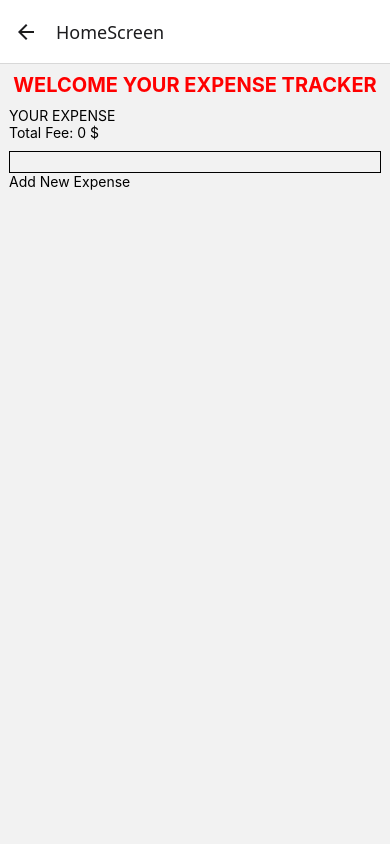
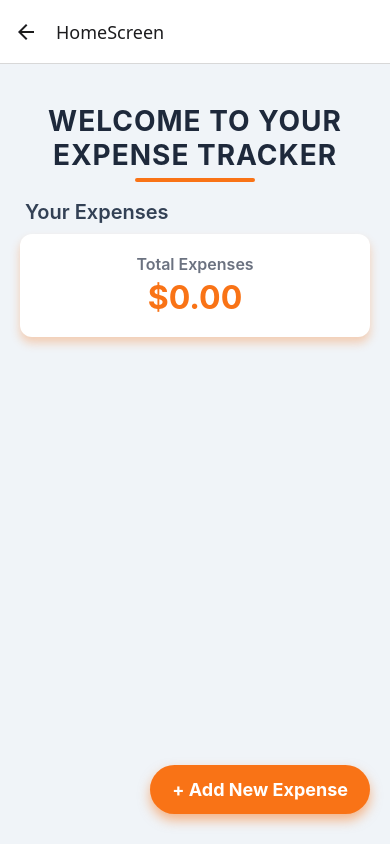
Before and after one commit to numancvlk/Expense-Tracking-App, a React Native app: screen /AddNewExpenseScreen in a window 390 px wide. Built offline with nearby package versions, Linux system fonts and the light colour scheme.

Commit message:
Added home screen styles

```diff
--- a/src/screens/AddNewExpense.tsx
+++ b/src/screens/AddNewExpense.tsx
@@ -6,46 +6,72 @@ import {
   KeyboardAvoidingView,
   Alert,
 } from "react-native";
-import { useState } from "react";
+import { useState, useEffect } from "react";
 
 import { RootStackParamList } from "./types/Navigation";
 import { NativeStackNavigationProp } from "@react-navigation/native-stack";
 import AsyncStorage from "@react-native-async-storage/async-storage";
+import { RouteProp } from "@react-navigation/native";
 
 type AddNewExpenseProps = {
   navigation: NativeStackNavigationProp<
     RootStackParamList,
     "AddNewExpenseScreen"
   >;
+  route: RouteProp<RootStackParamList, "AddNewExpenseScreen">;
 };
 
 const STORAGE_KEY = "expenses";
 
 export default function AddNewExpense(props: AddNewExpenseProps) {
+  const { id } = props.route.params ?? {};
+
   const [expense, setExpense] = useState<string>("");
   const [amount, setAmount] = useState<string>("");
 
-  const handleAddNewExpense = async () => {
+  useEffect(() => {
+    if (id) {
+      AsyncStorage.getItem(STORAGE_KEY).then((stored) => {
+        const expenseList = stored ? JSON.parse(stored) : [];
+        const found = expenseList.find((e: any) => e.id === id);
+        if (found) {
+          setExpense(found.expense);
+          setAmount(found.amount.toString());
+        }
+      });
+    }
+  }, [id]);
+
+  const handleAddOrUpdateExpense = async () => {
     if (!expense || isNaN(parseFloat(amount))) {
       Alert.alert("Error", "Please enter valid values.");
       return;
     }
 
-    const newExpense = {
-      id: Date.now().toString(),
-      expense,
-      amount: parseFloat(amount),
-    };
-
     try {
       const stored = await AsyncStorage.getItem(STORAGE_KEY);
       const expenseList = stored ? JSON.parse(stored) : [];
 
-      const updatedList = [...expenseList, newExpense];
+      if (id) {
+        // Düzenleme: mevcut kaydı güncelle
+        const updatedList = expenseList.map((e: any) =>
+          e.id === id ? { ...e, expense, amount: parseFloat(amount) } : e
+        );
+        await AsyncStorage.setItem(STORAGE_KEY, JSON.stringify(updatedList));
+        Alert.alert("Updated", "Expense updated!");
+      } else {
+        // Yeni ekleme
+        const newExpense = {
+          id: Date.now().toString(),
+          expense,
+          amount: parseFloat(amount),
+        };
+        const updatedList = [...expenseList, newExpense];
 
-      await AsyncStorage.setItem(STORAGE_KEY, JSON.stringify(updatedList));
+        await AsyncStorage.setItem(STORAGE_KEY, JSON.stringify(updatedList));
 
-      Alert.alert("Saved", "New expense added!");
+        Alert.alert("Saved", "New expense added!");
+      }
 
       props.navigation.navigate("HomeScreen");
     } catch (err) {
@@ -55,7 +81,9 @@ export default function AddNewExpense(props: AddNewExpenseProps) {
 
   return (
     <KeyboardAvoidingView style={myStyles.container}>
-      <Text style={myStyles.title}>ADD NEW EXPENSE</Text>
+      <Text style={myStyles.title}>
+        {id ? "EDIT EXPENSE" : "ADD NEW EXPENSE"}
+      </Text>
 
       <TextInput
         value={expense}
@@ -70,8 +98,8 @@ export default function AddNewExpense(props: AddNewExpenseProps) {
         keyboardType="numeric"
       />
 
-      <TouchableOpacity onPress={handleAddNewExpense}>
-        <Text>Add your new expense</Text>
+      <TouchableOpacity onPress={handleAddOrUpdateExpense}>
+        <Text>{id ? "Update Expense" : "Add your new expense"}</Text>
       </TouchableOpacity>
     </KeyboardAvoidingView>
   );
--- a/src/screens/ExpenseDetailScreen.tsx
+++ b/src/screens/ExpenseDetailScreen.tsx
@@ -54,7 +54,7 @@ export default function ExpenseDetailScreen({
     );
   };
   const editExpense = () => {
-    navigation.navigate("AddNewExpenseScreen", { id }); // Bu kısmı sonra ekleyeceğiz
+    navigation.navigate("AddNewExpenseScreen", { id: expense?.id }); // Bu kısmı sonra ekleyeceğiz
   };
 
   if (!expense) {
--- a/src/screens/HomeScreen.tsx
+++ b/src/screens/HomeScreen.tsx
@@ -1,4 +1,10 @@
-import { View, Text, StyleSheet, TouchableOpacity, Alert } from "react-native";
+import {
+  View,
+  Text,
+  StyleSheet,
+  TouchableOpacity,
+  FlatList,
+} from "react-native";
 import { NativeStackScreenProps } from "@react-navigation/native-stack";
 import { RootStackParamList } from "./types/Navigation";
 import { useState } from "react";
@@ -38,39 +44,47 @@ export default function HomeScreen({ navigation }: HomeScreenProps) {
       fetchExpenses();
     }, [])
   );
+  const totalExpense = expenseList.reduce((sum, e) => sum + (e.amount || 0), 0);
+  const renderExpenseItem = ({
+    item,
+  }: {
+    item: { id: string; expense: string; amount: number };
+  }) => (
+    <TouchableOpacity
+      style={myStyles.expenseItem}
+      onPress={() =>
+        navigation.navigate("ExpenseDetailScreen", { id: item.id })
+      }
+    >
+      <View>
+        <Text style={myStyles.expenseName}>{item.expense}</Text>
+        <Text style={myStyles.expenseAmount}>${item.amount.toFixed(2)}</Text>
+      </View>
+    </TouchableOpacity>
+  );
 
   return (
     <View style={myStyles.container}>
-      <Text style={myStyles.title}>WELCOME YOUR EXPENSE TRACKER</Text>
+      <Text style={myStyles.header}>WELCOME TO YOUR EXPENSE TRACKER</Text>
+      <View style={myStyles.underline} />
 
-      <Text>YOUR EXPENSE</Text>
+      <Text style={myStyles.subheader}>Your Expenses</Text>
 
-      <View>
-        <Text>
-          Total Fee: {expenseList.reduce((sum, e) => sum + (e.amount || 0), 0)}{" "}
-          $
-        </Text>
+      <View style={myStyles.totalContainer}>
+        <Text style={myStyles.totalText}>Total Expenses</Text>
+        <Text style={myStyles.totalAmount}>${totalExpense.toFixed(2)}</Text>
       </View>
 
-      <View style={myStyles.expenseBox}>
-        {expenseList.map((e) => {
-          return (
-            <TouchableOpacity
-              key={e.id}
-              onPress={() =>
-                navigation.navigate("ExpenseDetailScreen", { id: e.id })
-              }
-            >
-              <Text>
-                {e.expense} - {e.amount}
-              </Text>
-            </TouchableOpacity>
-          );
-        })}
-      </View>
+      <FlatList
+        data={expenseList}
+        keyExtractor={(item) => item.id}
+        renderItem={renderExpenseItem}
+        contentContainerStyle={myStyles.listContainer}
+        showsVerticalScrollIndicator={false}
+      />
 
-      <TouchableOpacity onPress={handleNewExpense}>
-        <Text>Add New Expense</Text>
+      <TouchableOpacity style={myStyles.addButton} onPress={handleNewExpense}>
+        <Text style={myStyles.addButtonText}>+ Add New Expense</Text>
       </TouchableOpacity>
     </View>
   );
@@ -79,19 +93,101 @@ export default function HomeScreen({ navigation }: HomeScreenProps) {
 const myStyles = StyleSheet.create({
   container: {
     flex: 1,
-    margin: 9,
+    backgroundColor: "#f0f4f8",
+    paddingHorizontal: 20,
+    paddingTop: 40,
   },
-  title: {
+  header: {
+    fontSize: 28,
+    fontWeight: "bold",
+    color: "#1e293b", // Lacivert
+    textAlign: "center",
+    letterSpacing: 1,
+  },
+  underline: {
+    height: 4,
+    width: 120,
+    backgroundColor: "#f97316", // Parlak turuncu
+    alignSelf: "center",
+    marginTop: 6,
+    marginBottom: 18,
+    borderRadius: 2,
+    // Gradient yapabilirsin ileride, şu an basit renk
+  },
+  subheader: {
     fontSize: 20,
+    fontWeight: "600",
+    color: "#334155",
+    marginBottom: 10,
+    marginLeft: 5,
+  },
+  totalContainer: {
+    backgroundColor: "#fff",
+    borderRadius: 12,
+    paddingVertical: 20,
+    paddingHorizontal: 25,
+    marginBottom: 18,
+    shadowColor: "#f97316",
+    shadowOffset: { width: 0, height: 6 },
+    shadowOpacity: 0.3,
+    shadowRadius: 10,
+    elevation: 8,
+    alignItems: "center",
+  },
+  totalText: {
+    fontSize: 16,
+    fontWeight: "600",
+    color: "#6b7280", // Gri ton
+    marginBottom: 4,
+  },
+  totalAmount: {
+    fontSize: 32,
     fontWeight: "bold",
-    color: "red",
-    textAlign: "center",
-    marginBottom: 10,
+    color: "#f97316", // Turuncu, dikkat çeker
   },
-  expenseBox: {
-    borderWidth: 1,
-    borderColor: "black",
-    marginTop: 10,
-    padding: 10,
+  listContainer: {
+    paddingBottom: 80,
+  },
+  expenseItem: {
+    backgroundColor: "#fff",
+    padding: 18,
+    marginBottom: 14,
+    borderRadius: 10,
+    flexDirection: "row",
+    justifyContent: "space-between",
+    shadowColor: "#000",
+    shadowOpacity: 0.1,
+    shadowRadius: 6,
+    shadowOffset: { width: 0, height: 3 },
+    elevation: 3,
+  },
+  expenseName: {
+    fontSize: 18,
+    fontWeight: "600",
+    color: "#334155",
+  },
+  expenseAmount: {
+    fontSize: 18,
+    fontWeight: "700",
+    color: "#1e293b",
+  },
+  addButton: {
+    position: "absolute",
+    bottom: 30,
+    right: 20,
+    backgroundColor: "#f97316",
+    borderRadius: 50,
+    paddingHorizontal: 22,
+    paddingVertical: 14,
+    shadowColor: "#f97316",
+    shadowOpacity: 0.5,
+    shadowRadius: 12,
+    shadowOffset: { width: 0, height: 6 },
+    elevation: 9,
+  },
+  addButtonText: {
+    fontSize: 18,
+    fontWeight: "700",
+    color: "#fff",
   },
 });
--- a/src/screens/types/Navigation.tsx
+++ b/src/screens/types/Navigation.tsx
@@ -1,6 +1,6 @@
 export type RootStackParamList = {
   SplashScreen: undefined;
   HomeScreen: undefined;
-  AddNewExpenseScreen: { id?: string };
+  AddNewExpenseScreen: { id?: string } | undefined;
   ExpenseDetailScreen: { id: string };
 };
```
